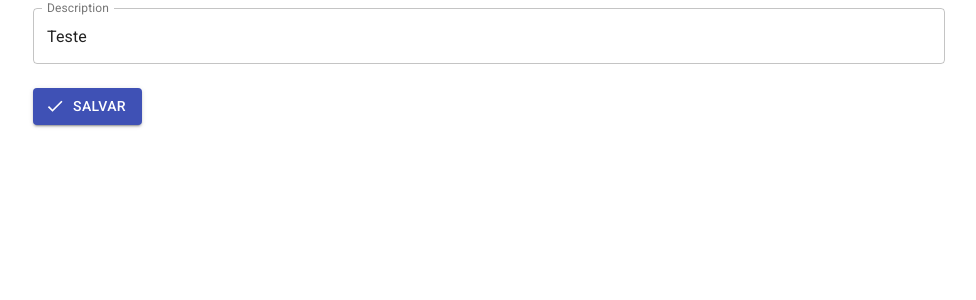
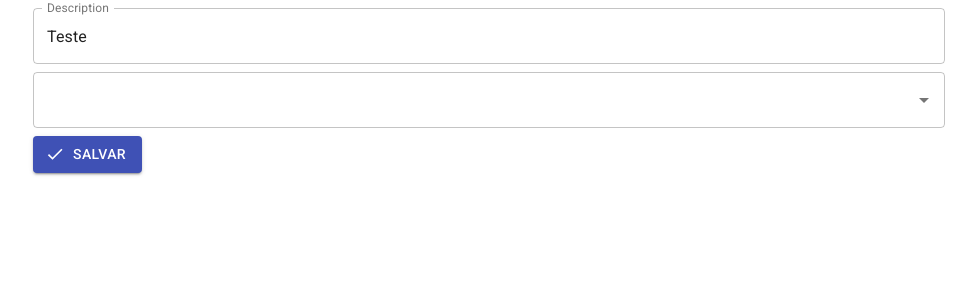
Before and after one commit to ferreiravinicius/merreis, a React (Create React App) app in the folder frontend-merreis/: page / in a window 1280 px wide. Shown: the top 300 px of the page, without its empty margins (151-1127 px from the left). Built offline with nearby package versions, Linux system fonts and the light colour scheme.

Commit message:
autocomplete with multiple values working

```diff
--- a/frontend-merreis/src/components/forms/UAutocomplete.tsx
+++ b/frontend-merreis/src/components/forms/UAutocomplete.tsx
@@ -1,4 +1,4 @@
-import { FormControl } from "@material-ui/core";
+import { FormControl, TextField } from "@material-ui/core";
 import {
   Autocomplete,
   RenderInputParams,
@@ -8,39 +8,25 @@ import React from "react";
 import UInput from "./UInput";
 
 export interface Props {
-  name: string;
-  label?: string | undefined;
-  helperText?: string;
+  label?: string;
 }
 
 export type UAutocompleteProps<T> = UseAutocompleteProps<T> & Props;
 
-function UAutocomplete<T>({
-  name,
+const UAutocomplete = <T extends {}>({
   label,
-  helperText,
   ...props
-}: UAutocompleteProps<T>): JSX.Element {
-
+}: UAutocompleteProps<T>): JSX.Element => {
   return (
     <FormControl fullWidth>
-      {/* <Autocomplete<T>
+      <Autocomplete<T>
+        renderInput={(params: RenderInputParams) => (
+          <UInput label={label} {...params} />
+        )}
         {...props}
-        renderInput={(params: RenderInputParams) => (
-          // <UInput
-          //   name={field.name}
-          //   label={label}
-          //   error={!!error}
-          //   helperText={error || helperText}
-          //   {...params}
-          // />
-        )}
-        onChange={handleChange}
-        onBlur={field.onBlur}
-        value={field.value}
-      /> */}
+      />
     </FormControl>
   );
-}
+};
 
 export default UAutocomplete;
--- a/frontend-merreis/src/components/forms/UInput.tsx
+++ b/frontend-merreis/src/components/forms/UInput.tsx
@@ -14,7 +14,7 @@ interface Props {
 
 type UInputProps = TextFieldProps & Props;
 
-type AliasEvent = React.ChangeEvent<HTMLTextAreaElement | HTMLInputElement>;
+type InputChangeEvent = React.ChangeEvent<HTMLTextAreaElement | HTMLInputElement>;
 
 const UInput: React.FC<UInputProps> = ({
   onChange,
@@ -34,7 +34,7 @@ const UInput: React.FC<UInputProps> = ({
     }
   }, [setter]);
 
-  const handleChange = (event: AliasEvent) => {
+  const handleChange = (event: InputChangeEvent) => {
     call(handleState, event.target.value);
     call(onChange, event);
   };
--- a/frontend-merreis/src/pages/expenses/RegisterExpense.tsx
+++ b/frontend-merreis/src/pages/expenses/RegisterExpense.tsx
@@ -8,17 +8,20 @@ import UButton from "../../components/UButton";
 import CheckOutlined from "@material-ui/icons/CheckOutlined";
 import * as Yup from "yup";
 import { Autocomplete, RenderInputParams } from "@material-ui/lab";
+import UAutocomplete from "../../components/forms/UAutocomplete";
 
 export interface Props {}
 
 interface FormValues {
   group: Group | null;
   description: string;
+  others: Group[];
 }
 
 const initialValues: FormValues = {
   group: null,
   description: "Teste",
+  others: []
 };
 
 const FormSchema = Yup.object().shape({
@@ -49,13 +52,6 @@ const RegisterExpense: React.FunctionComponent<Props> = () => {
     <Container maxWidth="md">
       <Grid container spacing={1}>
         <Grid item xs={12}>
-          {/* <UInput
-            name="description"
-            label="Description"
-            value={expense.description}
-            onChange={handleInputChange({ setter: setExpense })}
-          /> */}
-
           <UInput
             label="Description"
             value={expense.description}
@@ -65,34 +61,24 @@ const RegisterExpense: React.FunctionComponent<Props> = () => {
 
         <Grid item xs={12}>
 
-          {/* <Autocomplete
+          <UAutocomplete
+            value={expense.others}
+            options={groups}
+            getOptionLabel={(option: Group) => option.name}
+            multiple={true}
+            onChange={handleSelectChange({
+              setter: setExpense,
+              state: "others",
+            })}
+          />
+{/*
+          <Autocomplete
             value={expense.group}
             options={groups}
             getOptionLabel={(option: Group) => option.name}
             renderInput={(params: RenderInputParams) => (
               <TextField {...params} />
             )}
-            onChange={handleSelectChange({
-              setter: setExpense,
-              state: "group",
-            })}
-          /> */}
-
-          {/* <UInput
-            name="value"
-            label="Value"
-            value={expense.value}
-            onChange={handleInputChange({ setter: setExpense })}
-          /> */}
-        </Grid>
-
-        <Grid item xs={12}>
-          {/* <USelect
-            name="group"
-            label="Group"
-            value={expense.group}
-            options={groups}
-            getOptionLabel={(option: Group) => option.name}
             onChange={handleSelectChange({
               setter: setExpense,
               state: "group",
```
